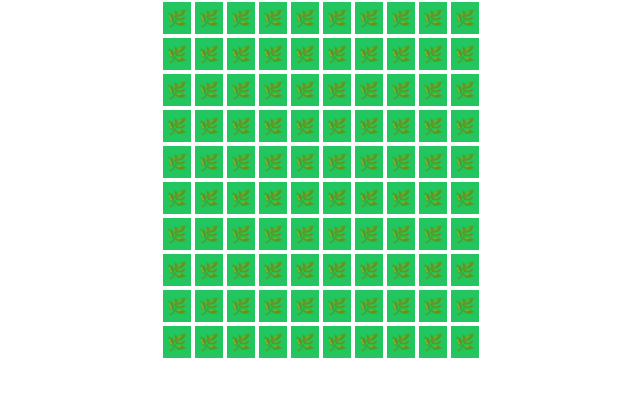
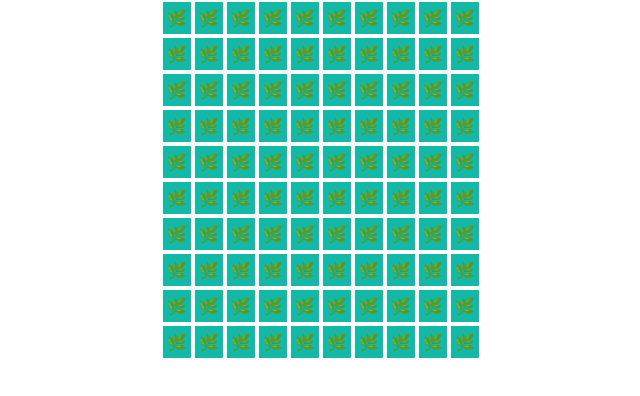
Before and after one commit to AntonChanin/sapper-app, a React (Vite) app: page / in a window 1280 px wide. Shown: the top 396 px of the page, without its empty margins (319-959 px from the left). Built offline with nearby package versions, Linux system fonts and the light colour scheme.

Commit message:
ui components

```diff
--- a/src/App.tsx
+++ b/src/App.tsx
@@ -2,14 +2,14 @@ import { useState } from 'react'
 
 import config from './app.config';
 import useCanWin from './hooks/useCanWin';
+import getRandomInRange from './utils/getRandomInRange';
+import Field from './components/ui/Field';
 import { Mask, Status } from './types/field';
 import { HandleClick, HandleMouseDown } from './types/handlers';
 import { Coord } from './types/common';
-import './App.css'
+import './App.css';
 
 const Mine = -1;
-
-const getRandomInRange = (border: number) => Math.floor(Math.random() * border);
 
 const createMines = (field: number[], mineCount: number, size: number) => {
   const incrementBorder = (x: number, y: number) => {
@@ -95,41 +95,19 @@ const App = () => {
       setMask((prev) => [...prev]);
     };
 
-    const fillField = (coord: Coord) => () => {
-      const { x, y } = coord;
-      return (
-        mask[y * size + x] !== Mask.TRANSPARENT
-          ? config.view[mask[y * size + x]]
-          : field[y * size + x] === Mine
-            ? '💣'
-            : field[y * size + x]
-      );
-    };
+  const slotProps = {
+    onClick: handleClick,
+    onMouseDown: handleMouseDown,
+    fillField: config.fillFunc,
+    status,
+  };
+
+  const context = { mask, field, size, target: Mine };
 
   return (
     <div className="App">
-      <div className='max-w-xs m-auto'>
-        {dimension.map((_, y) => (
-          <div key={y} className="flex">{dimension.map((_, x) => (
-            <button
-              key={x}
-              className={
-                `flex justify-center items-center text-white w-8 h-8
-                ${(status === Status.LOSE
-                  ? 'bg-red-500'
-                  : status === Status.WIN
-                    ? 'bg-amber-500'
-                    : 'bg-green-500'
-                ) + ' '}
-                p-0 m-0.5`
-              }
-              onClick={handleClick({ x, y })}
-              onMouseDown={handleMouseDown({ x, y })}
-            >{fillField({ x, y })()}</button>
-          ))}</div>
-        ))}
-      </div>
-      <div>{status}</div>
+      <Field dimension={dimension} slotProps={slotProps} ctx={context} />
+      <h3 className="text-xl uppercase">{status}</h3>
     </div>
   )
 }
--- a/src/app.config.ts
+++ b/src/app.config.ts
@@ -1,7 +1,7 @@
 import { Config } from './types/common';
-import { Mask } from './types/field';
+import { FillCallback, Mask } from './types/field';
 
-const config: Config = {
+const config: Config<FillCallback> = {
   incrementRule: [
     { x: 1, y: 0 },
     { x: -1, y: 0 },
@@ -18,6 +18,32 @@ const config: Config = {
     { x: 0, y: 1 },
     { x: 0, y: -1 },
   ],
+  fillFunc: (coord, ctx) => {
+    const { x, y } = coord;
+    const { mask, field, size, target } = ctx;
+    return (
+      mask[y * size + x] !== Mask.TRANSPARENT
+        ? config.view[mask[y * size + x]]
+        : field[y * size + x] === target
+          ? '💣'
+          : field[y * size + x]
+    );
+  },
+  paletRule: [
+    'bg-blue-500',
+    'bg-green-500',
+    'bg-red-500',
+    'bg-blue-900',
+    'bg-teal-500',
+    'bg-sky-500',
+    'bg-black',
+    'bg-white',
+  ],
+  statePaletRule: {
+    default: 'bg-teal-500',
+    win: 'bg-amber-500',
+    lose: 'bg-rose-500',
+  },
   view: {
     [Mask.TRANSPARENT]: null,
     [Mask.FILL]: '🌿',
--- /dev/null
+++ b/src/components/ui/Field.tsx
@@ -0,0 +1,25 @@
+import { FC } from 'react';
+
+import FieldRow from './FieldRow';
+import { FieldSlotProps, FillCallback, FillContext } from '../../types/field';
+import { HandleClick, HandleMouseDown } from '../../types/handlers';
+
+type Props = {
+  dimension: number[];
+  slotProps: FieldSlotProps<HandleClick, HandleMouseDown, FillCallback>;
+  ctx: FillContext;
+};
+
+const Field: FC<Props> = (props) => {
+    const { dimension } = props;
+
+    return (
+        <div className='max-w-xs m-auto'>
+        {dimension.map((_, y) => (
+          <FieldRow key={y} y={y} {...props} />
+        ))}
+      </div>
+    );
+};
+
+export default Field;
--- /dev/null
+++ b/src/components/ui/FieldRow.tsx
@@ -0,0 +1,34 @@
+import { FC } from 'react';
+
+import FieldSlot from './FieldSlot';
+import { FieldSlotProps, FillCallback, FillContext } from '../../types/field';
+import { HandleClick, HandleMouseDown } from '../../types/handlers';
+
+type Props = {
+    dimension: number[];
+    y: number;
+    slotProps: FieldSlotProps<HandleClick, HandleMouseDown, FillCallback>;
+    ctx: FillContext;
+};
+
+const FieldRow: FC<Props> = (props) => {
+    const { dimension, y, slotProps, ctx } = props;
+
+    return (
+        <div className="flex">{
+            dimension.map((_, x) => (
+                <FieldSlot
+                    key={x}
+                    {...{
+                        ...slotProps,
+                        onClick: slotProps.onClick({ x, y }),
+                        onMouseDown: slotProps.onMouseDown({ x, y }),
+                        fillField: slotProps.fillField({ x, y }, ctx),
+                    }}
+                />
+            ))
+        }</div>
+    );
+};
+
+export default FieldRow;
--- /dev/null
+++ b/src/components/ui/FieldSlot.tsx
@@ -0,0 +1,34 @@
+import { FC, MouseEventHandler, ReactNode } from 'react';
+import config from '../../app.config';
+
+import { FieldSlotProps, Status } from '../../types/field';
+
+type Props = FieldSlotProps<MouseEventHandler, MouseEventHandler, ReactNode>;
+
+const FieldSlot: FC<Props> = (props) => {
+  const {
+    onClick: handleClick,
+    onMouseDown: handleMouseDown,
+    fillField,
+    status,
+  } = props;
+  return (
+    <button
+      className={
+        `flex justify-center items-center text-white w-8 h-8
+        ${(
+          status === Status.LOSE
+            ? config.statePaletRule['lose']
+            : status === Status.WIN
+              ? config.statePaletRule['win']
+              : Number(fillField) ? config.paletRule[Number(fillField)] : config.statePaletRule['default']
+        ) + ' '}
+        p-0 m-0.5`
+      }
+      onClick={handleClick}
+      onMouseDown={handleMouseDown}
+    >{fillField}</button>
+  );
+}
+
+export default FieldSlot;
--- a/src/types/common.ts
+++ b/src/types/common.ts
@@ -5,10 +5,13 @@ type Coord = {
   y: number;
 };
 
-type Config = {
+type Config<FF> = {
   incrementRule: Coord[];
   clearRule: Coord[];
+  fillFunc: FF;
   view: MaskRecord;
+  paletRule: string[];
+  statePaletRule: Record<string, string>;
 };
 
 export type { Coord, Config };
--- a/src/types/field.ts
+++ b/src/types/field.ts
@@ -1,4 +1,5 @@
-import { ReactNode } from "react";
+import { ReactNode } from 'react';
+import { Coord } from './common';
 
 enum Mask {
     TRANSPARENT,
@@ -7,13 +8,32 @@ enum Mask {
     QUESTION,
 };
 
-type MaskRecord = Record<Mask, ReactNode>
-
 enum Status {
     LOSE = 'lose',
     WIN = 'win',
     NONE = '',
 };
 
+type MaskRecord = Record<Mask, ReactNode>
+
+type FillContext = {
+    mask: Mask[],
+    field: number[],
+    size: number,
+    target: number,
+};
+
+type FillCallback = (
+    coord: Coord,
+    ctx: FillContext,
+) => ReactNode;
+
+type FieldSlotProps<Click, MouseDown, FillFunc> = {
+    onClick: Click;
+    onMouseDown: MouseDown;
+    fillField: FillFunc;
+    status: Status;
+};
+
 export { Mask, Status };
-export type { MaskRecord };
+export type { MaskRecord, FieldSlotProps, FillCallback, FillContext };
--- /dev/null
+++ b/src/utils/getRandomInRange.ts
@@ -0,0 +1,3 @@
+const getRandomInRange = (border: number) => Math.floor(Math.random() * border);
+
+export default getRandomInRange;
```
